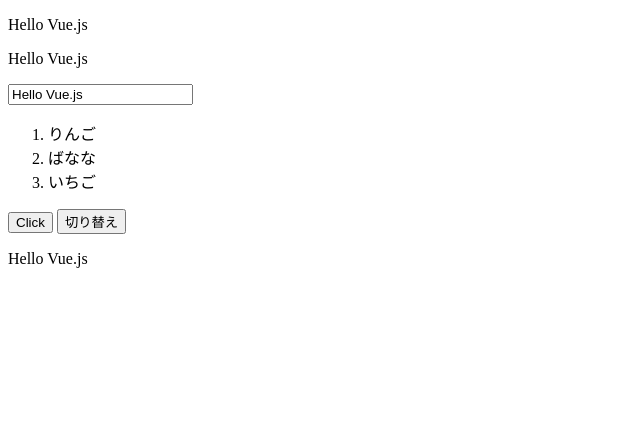
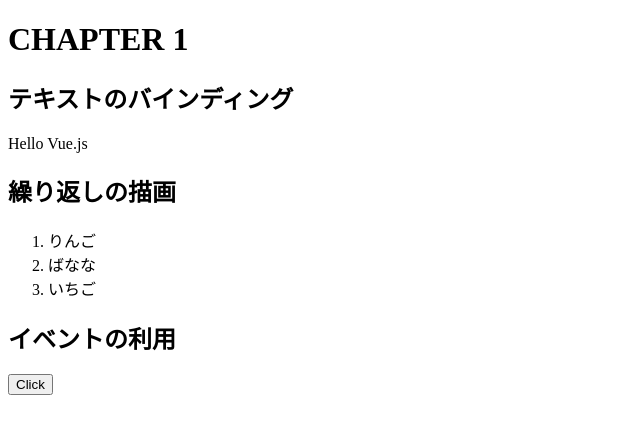
Before and after one commit to sora1129/VueBasic, a plain HTML site: page index.html in a window 1280 px wide. Shown: the whole page, without its empty margins (0-640 px from the left). Drawn offline with nearby package versions, Linux system fonts and the light colour scheme.

Commit message:
Chapter1 html

```diff
--- a/index.html
+++ b/index.html
@@ -9,19 +9,20 @@
 </head>
 <body>
 	<div id="app">
+    <h1>CHAPTER 1</h1>
+    <h2>テキストのバインディング</h2>
 		<p>{{ message }}</p>
-		<p v-if="show">{{ message }}</p>
-		<input v-model="message" type="text">
-		<ol>
-			<li v-for="item in list">{{ item }}</li>
-		</ol>
-		<button v-on:click="handleClick">Click</button>
-		<button v-on:click="show=!show">切り替え</button>
-		<transition>
-			<p v-if="show">{{ message }}</p>
-		</transition>
+
+    <h2>繰り返しの描画</h2>
+    <ol>
+      <li v-for="item in list">{{ item }}</li>
+    </ol>
+
+    <h2>イベントの利用</h2>
+    <button v-on:click="handleClick">Click</button>
 	</div>
-	<script src="https://cdn.jsdelivr.net/npm/vue@2"></script>
+
+	<script src="https://cdn.jsdelivr.net/npm/vue@2.5.16/dist/vue.js"></script>
 	<script src="main.js"></script>
 </body>
 </html>
```
